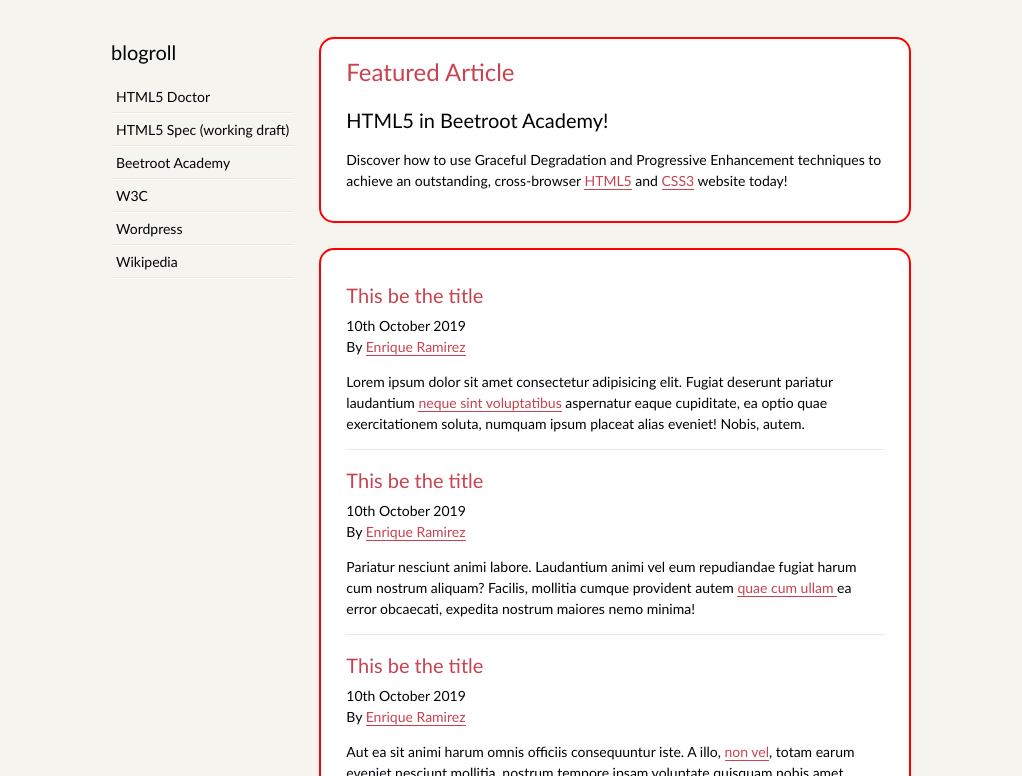
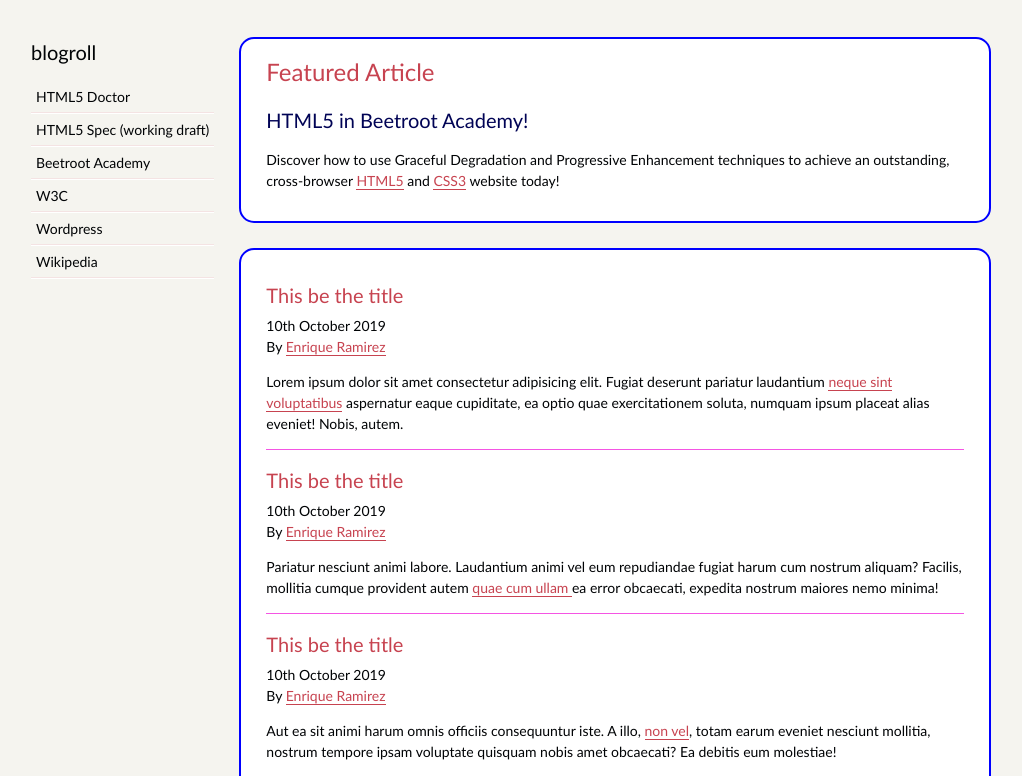
Before and after one commit to Katherine8819/html5smash, a plain HTML site: page index.html in a window 1280 px wide. Shown: the part 153-929 px from the top of the page, without its empty margins (129-1151 px from the left). Drawn offline with Linux system fonts and the light colour scheme.

Commit message:
css styles

```diff
--- a/css/style.css
+++ b/css/style.css
@@ -46,7 +46,7 @@ a:active {
 }
 
 .container {
-  max-width: 800px;
+  max-width: 960px;
   margin: 0 auto;
 }
 
@@ -108,11 +108,11 @@ header {
   border-radius: 15px;
   padding: 15px 25px;
   margin-bottom: 25px;
-  border: 2px solid red;
+  border: 2px solid blue;
 }
 
 article h3 a {
-  color: #000305;
+  color: #000355;
   border: none;
 }
 
@@ -133,7 +133,7 @@ article h4 a {
 }
 
 .section article + article {
-  border-top: 1px solid #f4e3e3;
+  border-top: 1px solid #f455e3;
 }
 
 /* Footer Styles */
```
